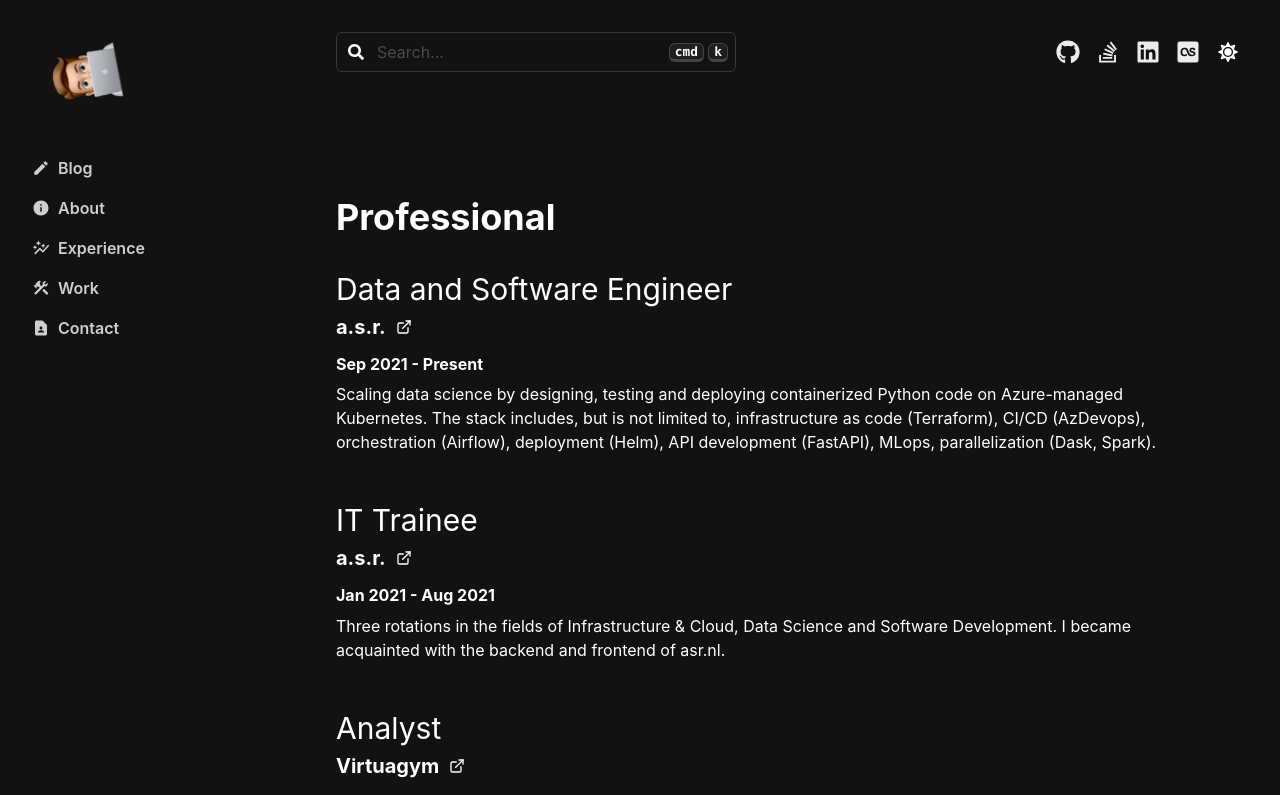
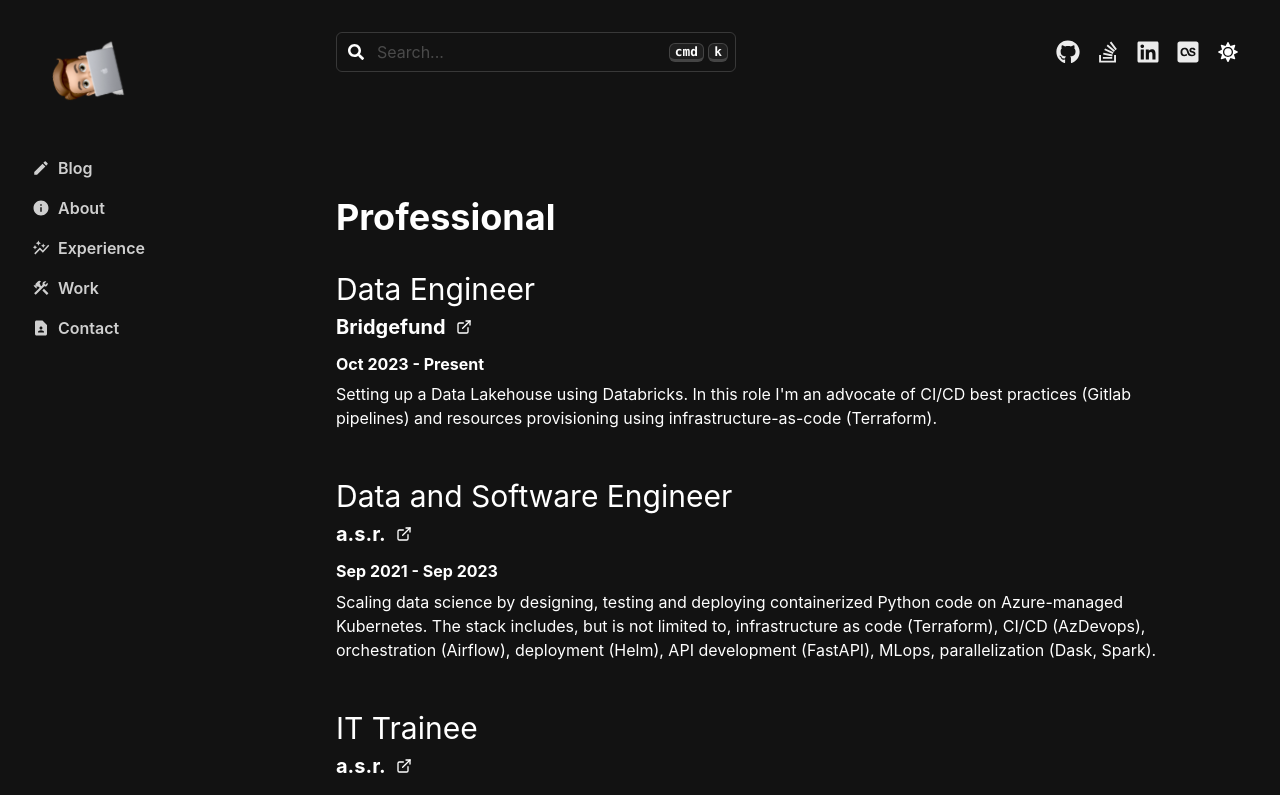
Before and after one commit to danielsteman/vite-blog, a React (Vite) app: page /experience in a window 1280 px wide. Shown: the top 795 px of the page. Built offline with nearby package versions, Linux system fonts and the light colour scheme.

Commit message:
update experience

```diff
--- a/package.json
+++ b/package.json
@@ -14,8 +14,8 @@
   },
   "dependencies": {
     "@babel/preset-react": "^7.18.6",
-    "@chakra-ui/icons": "^2.0.4",
-    "@chakra-ui/react": "^2.2.4",
+    "@chakra-ui/icons": "^2.1.1",
+    "@chakra-ui/react": "^2.8.1",
     "@emotion/react": "^11.9.3",
     "@emotion/styled": "^11.9.3",
     "@octokit/request": "^6.2.0",
@@ -55,6 +55,6 @@
     "eslint-plugin-react-hooks": "^4.5.0",
     "semantic-release": "^19.0.5",
     "ts-node": "^10.9.1",
-    "typescript": "^4.7.4"
+    "typescript": "^5.0.4"
   }
 }
--- a/src/routes/Experience.tsx
+++ b/src/routes/Experience.tsx
@@ -7,6 +7,27 @@
 const Experience = () => (
   <Base>
     <PageTitle>Professional</PageTitle>
+    <Box py={4} mb={4}>
+      <Heading size="lg" fontWeight={400}>
+        Data Engineer
+      </Heading>
+      <Link href="https://www.bridgefund.nl/" isExternal w="fit-content">
+        <HStack>
+          <Heading size="md" fontWeight={700} py={2}>
+            Bridgefund
+          </Heading>
+          <ExternalLinkIcon mx="2px" />
+        </HStack>
+      </Link>
+      <Heading size="sm" fontWeight={700} py={2}>
+        Oct 2023 - Present
+      </Heading>
+      <Text>
+        Setting up a Data Lakehouse using Databricks. In this role I'm an
+        advocate of CI/CD best practices (Gitlab pipelines) and resources
+        provisioning using infrastructure-as-code (Terraform).
+      </Text>
+    </Box>
     <Box py={4} mb={4}>
       <Heading size="lg" fontWeight={400}>
         Data and Software Engineer
@@ -20,7 +41,7 @@
         </HStack>
       </Link>
       <Heading size="sm" fontWeight={700} py={2}>
-        Sep 2021 - Present
+        Sep 2021 - Sep 2023
       </Heading>
       <Text>
         Scaling data science by designing, testing and deploying containerized
```
Also changed, not shown: 2 other files (tests, documents, lock files or other folders).
